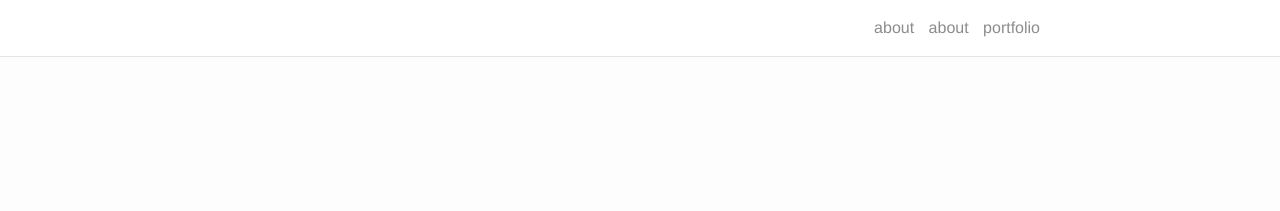
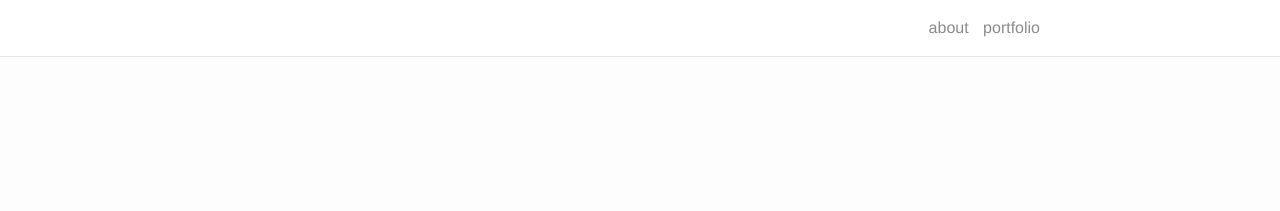
Before and after one commit to Al-1n/Al-1n.github.io, a Jekyll site: the page built from index.html, in a window 1280 px wide. Shown: the top 211 px of the page. Built offline with Jekyll 4.4.1, drawn with Linux system fonts in a browser that asks for light colours; nearby versions of some CDN libraries.

Commit message:
updated the header

```diff
--- a/_includes/header.html
+++ b/_includes/header.html
@@ -5,8 +5,6 @@
     <nav class="site-nav">
 
       <div class="trigger">
-        <!-- {{ site.title }} instead of blog -->
-        <a class="page-link" href="{{ site.baseurl }}/">about</a>
 
         {% for page in site.pages %}
           {% if page.title %}
```
